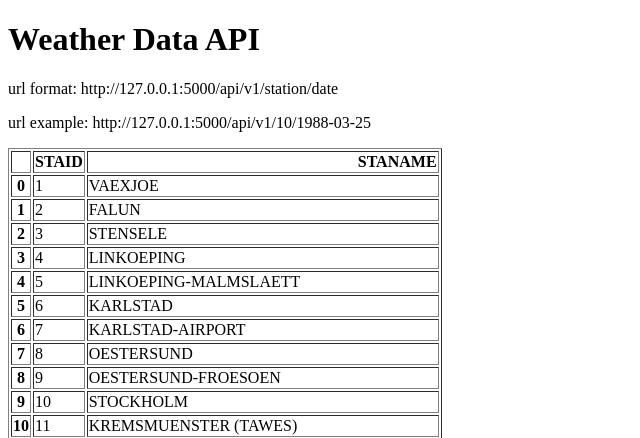
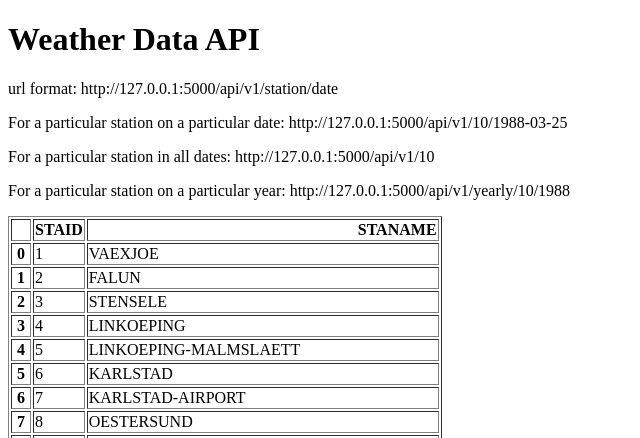
Before and after one commit to ChetanLingareddy/weather_api, a Flask app: page / in a window 1280 px wide. Shown: the top 438 px of the page, without its empty margins (0-640 px from the left). Run offline with Flask 3, Linux system fonts and the light colour scheme.

Commit message:
URL Endpoints for All Data and Annual Data

```diff
--- a/main.py
+++ b/main.py
@@ -1,33 +1,59 @@
-from flask import Flask , render_template
+from flask import Flask, render_template
 import pandas as pd
 import numpy as np
 
+app = Flask ( __name__ )
 
-app = Flask(__name__)
-# Read selected columns from the station names using pandas
-stations = pd.read_csv("data_small/stations.txt", skiprows=17)
-stations = stations[["STAID","STANAME                                 "]][:92]
+# Load station names from the dataset (first 92 entries)
+stations = pd.read_csv ( "data_small/stations.txt", skiprows=17 )
+stations = stations[["STAID", "STANAME                                 "]][:92]
 
-# used decorator and executing home.html and passing station names as HTML data
-@app.route("/")
-def home():
-    return render_template("home.html", data= stations.to_html())
 
-# used decorator user will pass in station, data and extract temperature based on the data in JSON format
-@app.route("/api/v1/<station>/<date>")
-def about(station,date):
-# passing the station number and using zfill,
-# we are converting station number to a 6 digit format to match file name
-    filename="data_small/TG_STAID" + str(station).zfill(6) + ".txt"
-    df = pd.read_csv(filename, skiprows=20, parse_dates=["    DATE"])
-# using numpy, we are cleaning the unavailable temperature data to NAN
-    df["TG"]= df['   TG'].mask(df['   TG'] == -9999, np.nan)
-# Extracting temperature from the datasets with pandas
-    temperature = df.loc[df['    DATE'] == date]["TG"].squeeze() / 10
-    return { "station" : station,
-             "date" : date,
-             "temperature" : temperature
+@app.route ( "/" )
+def home() :
+    """Render the home page with station data."""
+    return render_template ( "home.html", data=stations.to_html () )
+
+# code For a particular station on a particular date
+@app.route ( "/api/v1/<station>/<date>" )
+def get_temperature(station, date) :
+    """Fetch and return temperature data for a given station and date."""
+
+    # Format station number to match the filename convention with .zfill
+    filename = f"data_small/TG_STAID{str ( station ).zfill ( 6 )}.txt"
+    df = pd.read_csv ( filename, skiprows=20, parse_dates=["    DATE"] )
+
+    # Replace missing temperature values (-9999) with NaN
+    df["TG"] = df["   TG"].replace ( -9999, np.nan )
+
+    # Extract temperature for the given date
+    temperature = df.loc[df["    DATE"] == date]["TG"].squeeze () / 10
+    return {
+        "station" : station,
+        "date" : date,
+        "temperature" : temperature
     }
 
-if __name__ == "__main__":
-    app.run(debug=True)
+# Code For a particular station in all dates.
+@app.route( "/api/v1/<station>")
+def only_station(station):
+    filename = f"data_small/TG_STAID{str(station).zfill(6)}.txt"
+    df = pd.read_csv(filename, skiprows=20, parse_dates=["    DATE"])
+    # Converting data frame to dictionary.
+    result = df.to_dict(orient="records")
+    return result
+
+# Code For a particular station on a particular year
+@app.route( "/api/v1/yearly/<station>/<year>")
+def data(station,year):
+    filename = f"data_small/TG_STAID{str(station).zfill(6)}.txt"
+    df = pd.read_csv(filename, skiprows=20)
+    # converting date variable data to string
+    df["    DATE"]=df["    DATE"].astype(str)
+    result = df[df["    DATE"].str.startswith(str(year))]
+    result = result.to_dict ( orient="records" )
+    return result
+
+
+if __name__ == "__main__" :
+    app.run ( debug=True )
--- a/templates/home.html
+++ b/templates/home.html
@@ -7,8 +7,11 @@
 <body>
   <h1>Weather Data API</h1>
 <p>url format: http://127.0.0.1:5000/api/v1/station/date</p>
-<p>url example: http://127.0.0.1:5000/api/v1/10/1988-03-25</p>
-  <!-- Using (|safe) we take data passed by stations.to_html() in main file and execute it as HTML data-->
+<p>For a particular station on a particular date: http://127.0.0.1:5000/api/v1/10/1988-03-25</p>
+<p>For a particular station in all dates: http://127.0.0.1:5000/api/v1/10</p>
+<p>For a particular station on a particular year: http://127.0.0.1:5000/api/v1/yearly/10/1988</p>
+
+  <!-- Convert and presenting data to HTML executable format, using |safe.-->
 <p>{{data|safe}}</p>
 </body>
 </html>
```
